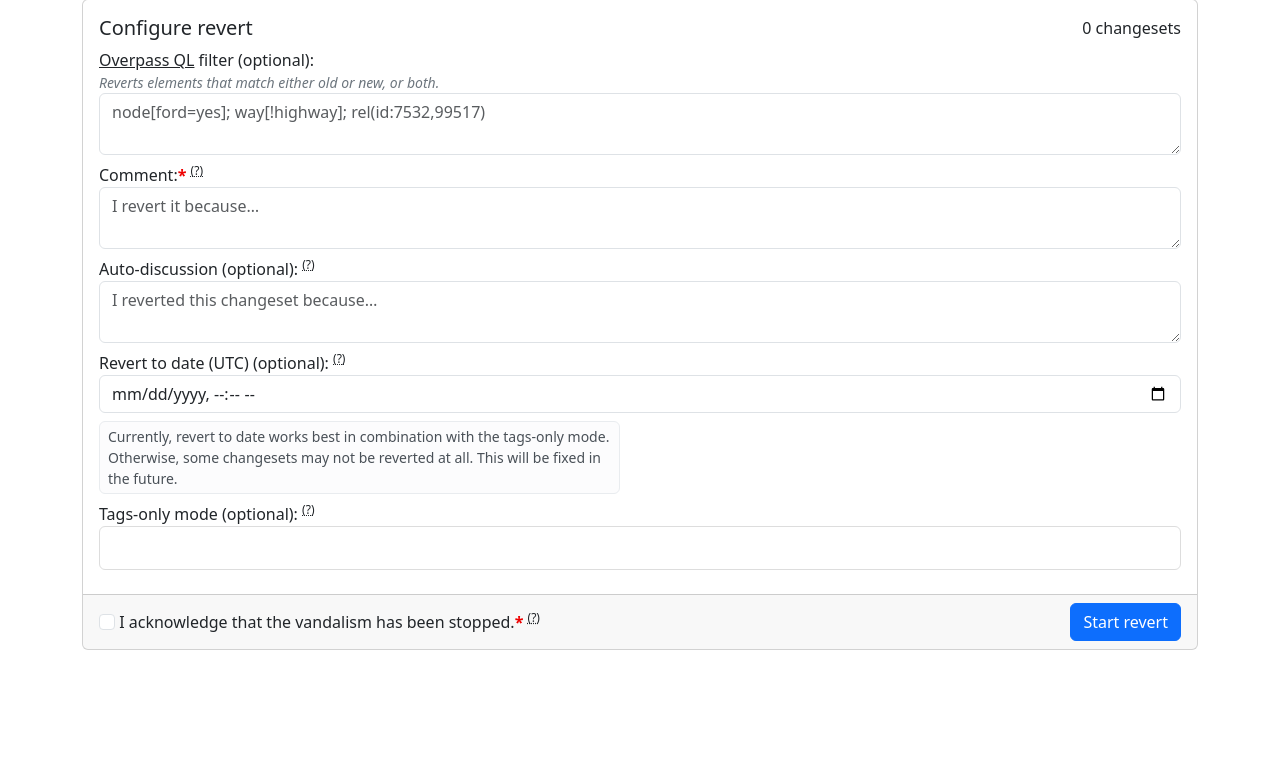
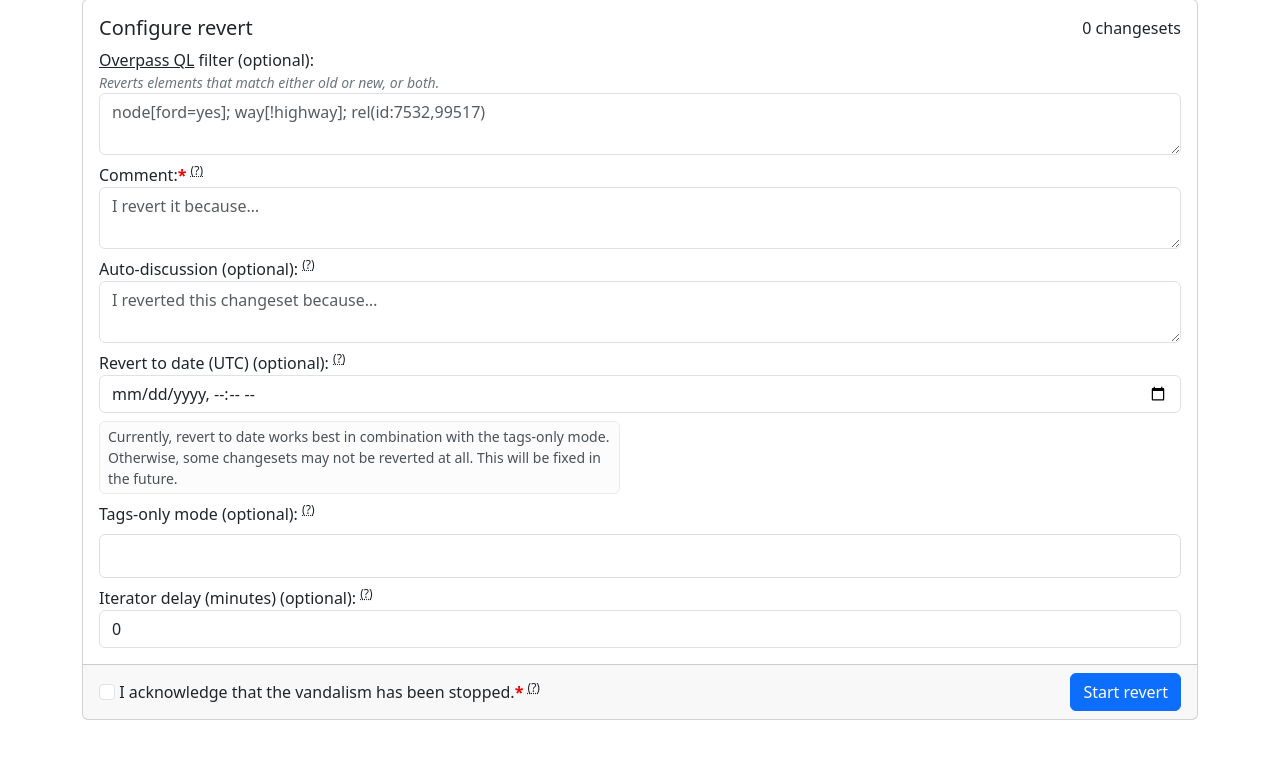
Before and after one commit to Zaczero/Thanos, a FastAPI app: template templates/configure.jinja2 in a window 1280 px wide. Shown: the part 83-851 px from the top of the page. Before the commit the page ends 733 px from the top, so only its background shows below. Run offline with FastAPI, Linux system fonts and the light colour scheme; the template is opened without the code that fills it, so the values that code supplies are empty; parts of the project's set-up code (start-up, migrations or seed data) failed here and were passed over; some libraries are stand-ins or nearby versions.

Commit message:
Configurable iterator delay

```diff
--- a/main.py
+++ b/main.py
@@ -112,7 +112,7 @@ async def configure(request: Request, changesets: Annotated[str, Form()], user=D
 
 
 @app.post('/revert')
-async def post_revert(request: Request, changesets: Annotated[str, Form()], comment: Annotated[str, Form()], query_filter: Annotated[str, Form()] = None, discussion: Annotated[str, Form()] = None, revert_to_date: Annotated[datetime, Form()] = None, only_tags: Annotated[str, Form()] = None, token=Depends(require_oauth_token), user=Depends(require_whitelisted)):
+async def post_revert(request: Request, changesets: Annotated[str, Form()], comment: Annotated[str, Form()], query_filter: Annotated[str, Form()] = None, discussion: Annotated[str, Form()] = None, revert_to_date: Annotated[datetime, Form()] = None, only_tags: Annotated[str, Form()] = None, iterator_delay: Annotated[str, Form()] = None, token=Depends(require_oauth_token), user=Depends(require_whitelisted)):
     changesets: list[int] = orjson.loads(changesets)
     changesets.sort()
     changesets.reverse()  # descending order
@@ -138,6 +138,14 @@ async def post_revert(request: Request, changesets: Annotated[str, Form()], comm
         only_tags = tuple(d['value'] for d in only_tags)
     else:
         only_tags = tuple()
+
+    if iterator_delay:
+        iterator_delay = float(iterator_delay)
+    else:
+        iterator_delay = 0
+
+    if iterator_delay < 0:
+        raise HTTPException(status.HTTP_400_BAD_REQUEST, 'Iterator delay must be non-negative')
 
     hidden_options = [
         '--oauth_token', repr(orjson.dumps(token).decode()),
@@ -165,7 +173,8 @@ async def post_revert(request: Request, changesets: Annotated[str, Form()], comm
         passes=1,
         progress=0,
         logs=Queue(maxsize=LOGS_QUEUE_SIZE),
-        parallel=bool(revert_to_date),
+        iterator_delay=timedelta(minutes=iterator_delay),
+        parallel=bool(revert_to_date) and not iterator_delay,
         aborted=False,
         finished=False,
     )
--- a/revert_task.py
+++ b/revert_task.py
@@ -1,5 +1,5 @@
 from dataclasses import dataclass
-from datetime import datetime
+from datetime import datetime, timedelta
 from queue import Queue
 from typing import Sequence
 
@@ -15,6 +15,7 @@ class RevertTask:
     passes: int
     progress: float
     logs: Queue[str]
+    iterator_delay: timedelta
     parallel: bool
     aborted: bool
     finished: bool
--- a/revert_worker.py
+++ b/revert_worker.py
@@ -25,6 +25,7 @@ async def revert_worker(task: RevertTask) -> None:
     num_workers = CHANGESET_CONCURRENCY if task.parallel else 1
     envs = []
     options = tuple(chain(task.hidden_options, task.options))
+    iterator_delay_seconds = task.iterator_delay.total_seconds()
 
     for k, v in task.envs.items():
         envs.append('--env')
@@ -75,6 +76,10 @@ async def revert_worker(task: RevertTask) -> None:
                 log(f'[INFO] ❌ Reverting {changeset} failed')
                 traceback.print_exc()
 
+            if iterator_delay_seconds > 0:
+                log(f'[INFO] 🕒 Delaying {iterator_delay_seconds} seconds...')
+                await anyio.sleep(iterator_delay_seconds)
+
     total_reverts = len(task.changesets) * task.passes
     reverts = 0
 
@@ -96,6 +101,7 @@ async def revert_worker(task: RevertTask) -> None:
                     reverts += 1
                     task.progress = reverts / total_reverts
 
+
     assert reverts == total_reverts, f'{reverts} != {total_reverts}'
     log(f'[INFO] 🏁 Revert task finished')
     task.finished = True
--- a/templates/configure.jinja2
+++ b/templates/configure.jinja2
@@ -52,7 +52,7 @@
             This will be fixed in the future.
         </div>
 
-        <label class="form-label mb-0">
+        <label class="form-label">
             Tags-only mode (optional):
             <sup>
                 <abbr
@@ -62,6 +62,17 @@
             </sup>
         </label>
         <input class="form-control tagify mb-2" name="only_tags">
+
+        <label class="form-label d-block mb-0">
+            Iterator delay (minutes) (optional):
+            <sup>
+                <abbr
+                    title="An additional delay between each revert task. It can be used to avoid rate limiting and mitigate some of the osm-revert bugs.">
+                    (?)
+                </abbr>
+            </sup>
+            <input name="iterator_delay" type="number" class="form-control" min="0" max="60" value="0">
+        </label>
 
     </div>
     <div class="card-footer d-flex justify-content-between align-items-center">
```
